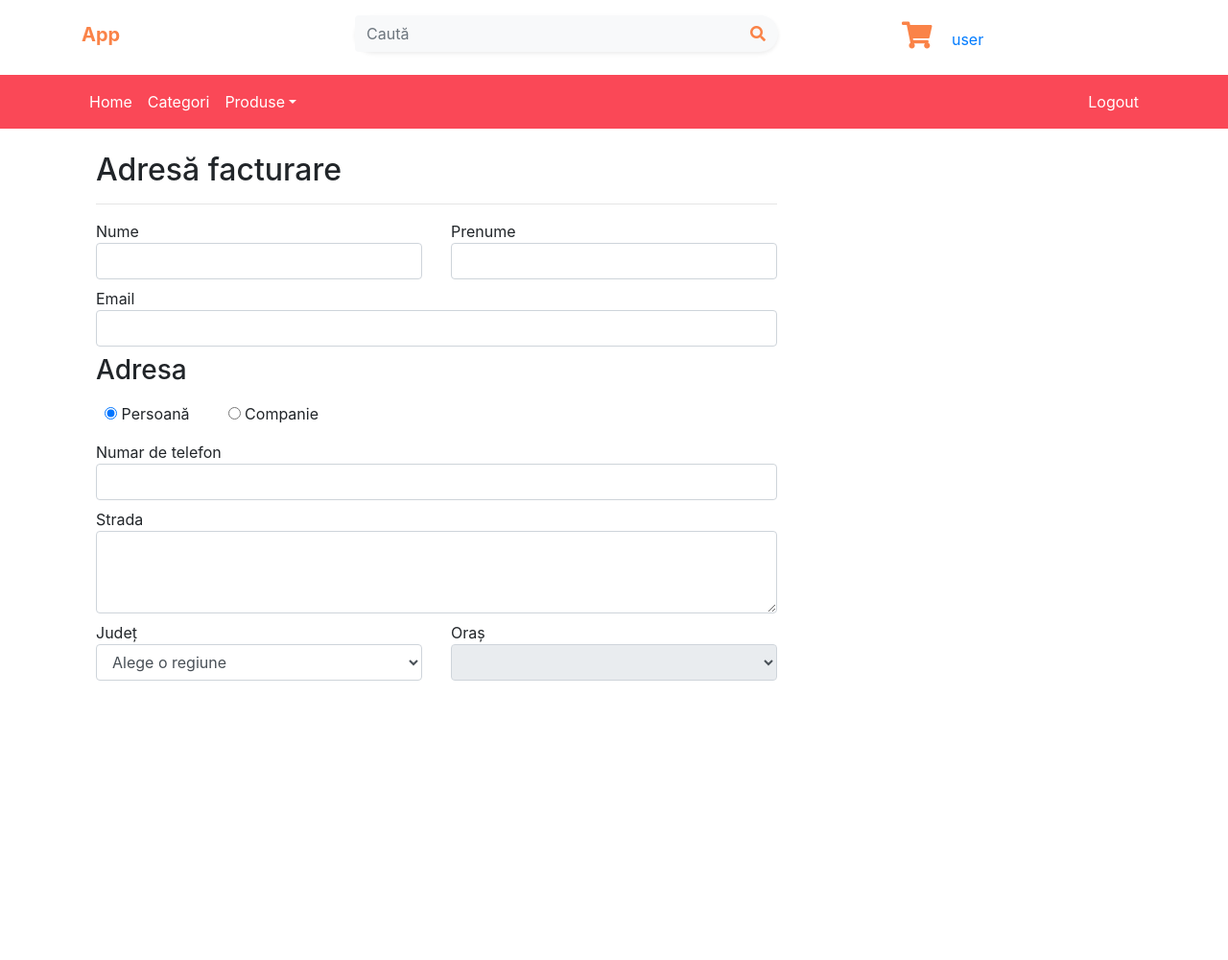
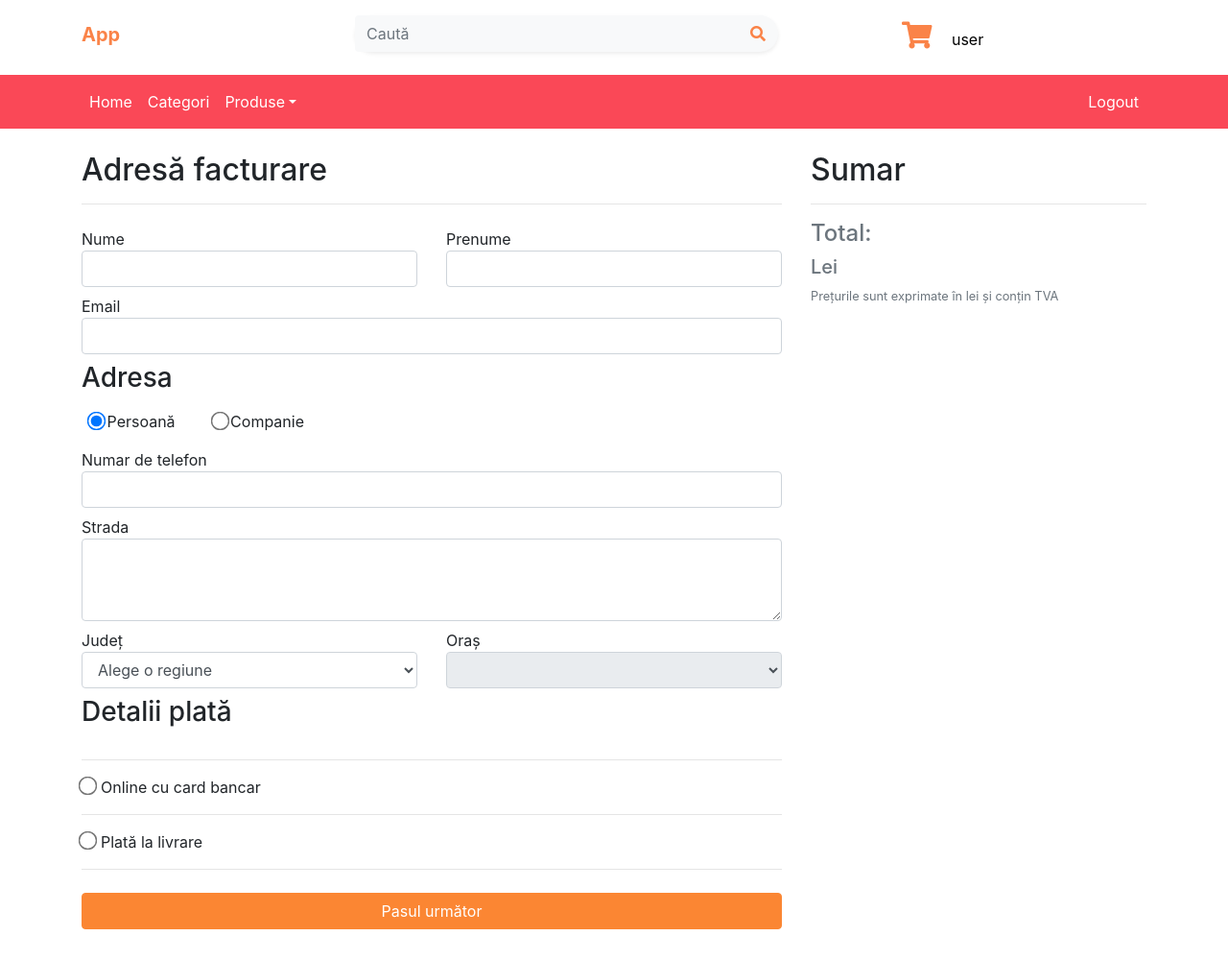
Before and after one commit to 11tibi/ecomerce, a Django app: page /cart/detalii-comanda in a window 1280 px wide. Shown: the whole page at 96% size. Before the commit the page ends 709 px from the top, so only its background shows below. Run offline with Django 3.2, Linux system fonts and the light colour scheme; the visitor is signed in with stand-in values (Sample User, id 1); data that the repository does not hold is empty; some libraries are stand-ins or nearby versions.

Commit message:
update checkout

```diff
--- a/accounts/models.py
+++ b/accounts/models.py
@@ -85,7 +85,6 @@
     user = models.ForeignKey(User, on_delete=models.RESTRICT)
     product = models.ForeignKey('product.Product', on_delete=models.RESTRICT)
     created_at = models.DateTimeField(auto_now_add=True)
-    updated_at = models.DateTimeField(auto_now=True)
 
     def __str__(self):
         return f'{self.user} {self.product}'
--- a/order/static/css/cart/cart.css
+++ b/order/static/css/cart/cart.css
@@ -44,3 +44,11 @@
 .delete-cart-item {
     outline: none !important;
 }
+
+select option[selected] {
+    display: none;
+}
+
+input[type='radio'] {
+    transform: scale(1.5);
+}
--- a/order/templates/cart/checkout.html
+++ b/order/templates/cart/checkout.html
@@ -2,17 +2,18 @@
 {% load static %}
 {% block css %}
     <script src="{% static 'js/cart/checkout.js' %}"></script>
-    <style>
-        select option[selected] {
-            display: none;
-        }
-    </style>
+    <link rel="stylesheet" href="{% static 'css/cart/cart.css' %}">
 {% endblock %}
 {% block content %}
     <div class="container my-4">
+        <div class="row">
             <div class="col-sm-8">
+                <div class="row">
+                    <div class="col-sm-12">
                         <p class="h2">Adresă facturare</p>
                         <hr>
+                    </div>
+                </div>
                 <form method="POST" id="checkout-form">
                     {% csrf_token %}
                     <div class="row my-2">
@@ -65,10 +66,54 @@
                             {{ form.city }}
                         </div>
                     </div>
+                    <div class="row my-2">
+                        <div class="col-sm-12">
+                            <p class="h3">Detalii plată</p>
+                        </div>
+                    </div>
+                    <div class="row my-2">
+                        <div class="col-sm-12">
+                            <hr>
+                            <div class="form-check my-1">
+                                <input class="form-check-input" type="radio" name="flexRadioDefault"
+                                       id="flexRadioDefault1">
+                                <label class="form-check-label" for="flexRadioDefault1">
+                                    Online cu card bancar
+                                </label>
+                            </div>
+                            <hr>
+                            <div class="form-check my-1">
+                                <input class="form-check-input" type="radio" name="flexRadioDefault"
+                                       id="flexRadioDefault2">
+                                <label class="form-check-label" for="flexRadioDefault2">
+                                    Plată la livrare
+                                </label>
+                            </div>
+                            <hr>
+                        </div>
+                    </div>
+                    <div class="row my-2">
+                        <div class="col-sm-12">
+                            <button type="submit" class="btn btn-primary btn-block btn-next">Pasul următor</button>
+                        </div>
+                    </div>
                 </form>
             </div>
             <div class="col-sm-4">
-
+                <div class="row">
+                    <div class="col-sm-12">
+                        <p class="h2">Sumar</p>
+                        <hr>
+                    </div>
+                </div>
+                <div class="row">
+                    <div class="col-sm-12">
+                        <p class="h4 text-secondary">Total:</p>
+                        <p class="h5 text-secondary">{{ total_price|floatformat }} Lei</p>
+                        <p class="h6 text-secondary"><small>Prețurile sunt exprimate în lei și conțin TVA</small></p>
+                    </div>
+                </div>
+            </div>
         </div>
     </div>
 {% endblock %}
--- a/order/views.py
+++ b/order/views.py
@@ -1,5 +1,5 @@
 from django.db.models import Sum, F
-from django.http import HttpResponse, JsonResponse
+from django.http import JsonResponse
 from django.shortcuts import render
 from django.template.loader import render_to_string
 from django.utils.decorators import method_decorator
@@ -23,14 +23,15 @@
         }
         return render(request, 'cart/cart.html', context)
 
-    def post(self, request):
-        pass
-
 
 class Checkout(View):
     def get(self, request):
+        total_price = ShoppingCart.objects.select_related('product').filter(user=request.user.id).aggregate(
+            total_price=Sum(F('product__price') * F('quantity')))
+
         context = {
             'form': CheckoutForm(),
+            'total_price': total_price['total_price'],
         }
         return render(request, 'cart/checkout.html', context)
 
```
Also changed, not shown: order/models.py (+30 -30 lines), product/models.py (+10 -1 lines), accounts/migrations/0006_remove_productbought_updated_at.py (added), db.jpg (added), order/migrations/0003_auto_20210909_2112.py (added), order/migrations/0004_companyinformation.py (added), product/migrations/0006_brand.py (added), product/migrations/0007_product_brand.py (added), 1 other file. Lines whose indentation alone changed are shown as unchanged.
